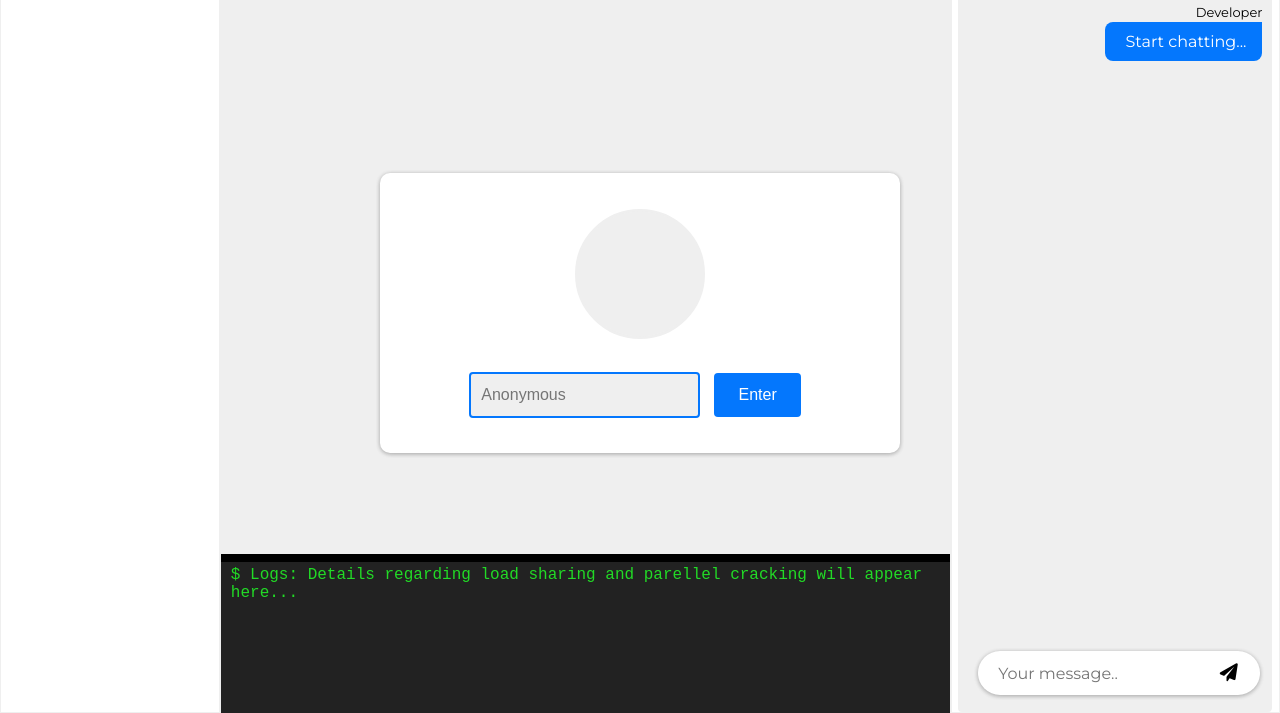
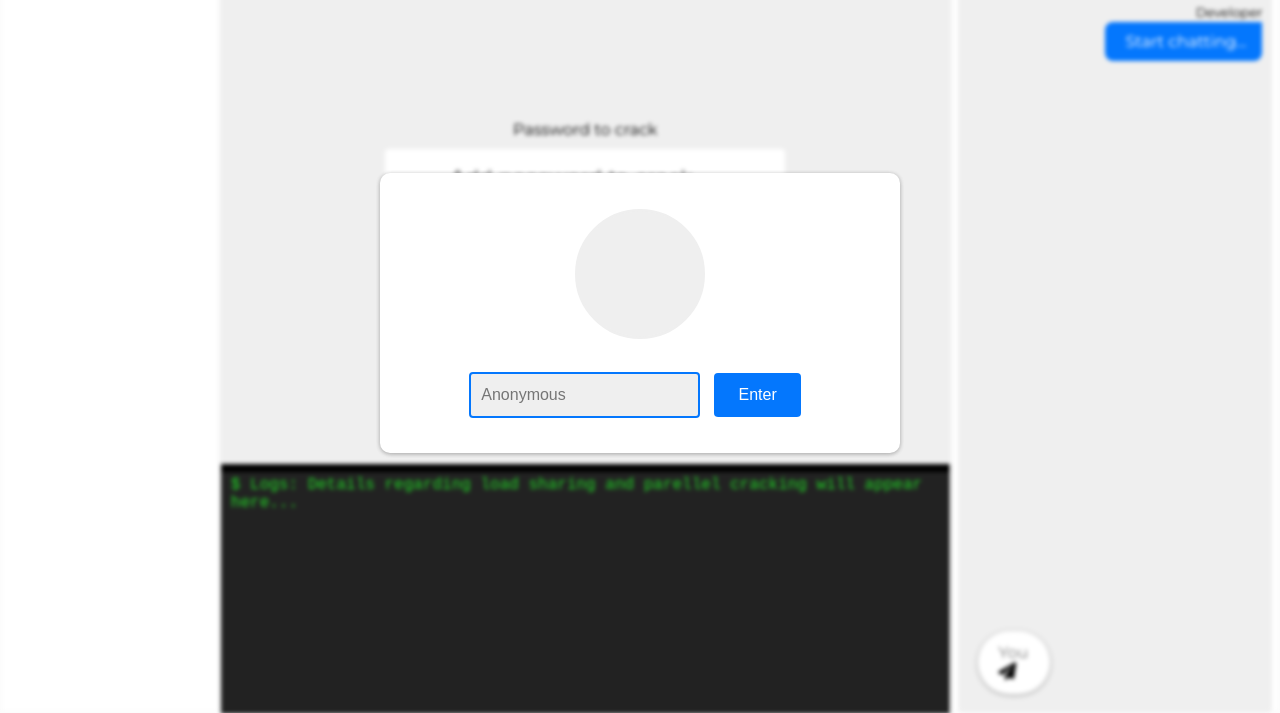
Before and after one commit to jhamadhav/distributed-password-cracker, a website: page public/room.html in a window 1280 px wide. Shown: the part 87-800 px from the top of the page. Drawn offline with nearby package versions, Linux system fonts and the light colour scheme; no server answers.

Commit message:
UI for p2c added

```diff
--- a/public/room.html
+++ b/public/room.html
@@ -33,9 +33,9 @@
     </script>
 
     <!-- css -->
-    <link rel="stylesheet" href="./styles/room.min.css">
+    <link rel="stylesheet" href="../styles/room.min.css">
     <!-- scripts -->
-    <script src="./scripts/room.js" defer></script>
+    <script src="../scripts/room.js" defer></script>
 </head>
 
 <body>
@@ -78,6 +78,13 @@
             <img src="../images/logo.png" alt="logo" class="logo" width="60px">
             <div class="app-name">Distributed password cracker</div>
         </div>
+
+        <div class="main-content">
+            <p>Password to crack</p>
+            <input type="number" id="p2c" placeholder="Add password to crack..">
+            <button id="start">Start</button>
+        </div>
+        <p class="warning">* Only master can edit the input and start cracking password</p>
         <div class="terminal-container">
             <div class="terminal">
                 <span>Logs: Details regarding load sharing and parellel cracking will appear here...
--- a/public/styles/room.scss
+++ b/public/styles/room.scss
@@ -44,7 +44,7 @@ section {
     justify-content: space-around;
     justify-content: center;
     align-items: flex-start;
-    // filter: blur(2px);
+    filter: blur(2px);
 
     .header {
         font-size: x-large;
@@ -254,7 +254,7 @@ section {
         .terminal {
             width: inherit;
             bottom: 0;
-            height: 160px;
+            height: 250px;
             font-family: monospace;
             font-size: 16px;
             color: #22da26;
@@ -273,6 +273,56 @@ section {
         }
     }
 
+    .main-content {
+        width: 100%;
+        height: 150%;
+        display: flex;
+        flex-direction: column;
+        justify-content: center;
+        align-items: center;
+
+        input {
+            outline: none;
+            width: 400px;
+            padding: 14px 24px;
+            border-radius: 4px;
+            background: #fff;
+            color: #000;
+            border: 2px solid transparent;
+            text-align: center;
+            font-size: x-large;
+
+            margin: 10px 0 25px 0;
+
+            &:focus {
+                border-color: $blue;
+            }
+        }
+
+        button {
+            outline: none;
+            background: none;
+            cursor: pointer;
+            border: none;
+            font-size: medium;
+            margin-right: 10px;
+
+            padding: 13px 34px;
+            border-radius: 4px;
+            background-color: $blue;
+            color: white;
+
+            margin-bottom: 10px;
+
+            &:hover {
+                transform: scale(.96);
+            }
+        }
+    }
+
+    .warning {
+        font-size: small;
+    }
 
 }
 
```
Also changed, not shown: public/styles/room.min.css, 1 other file.
